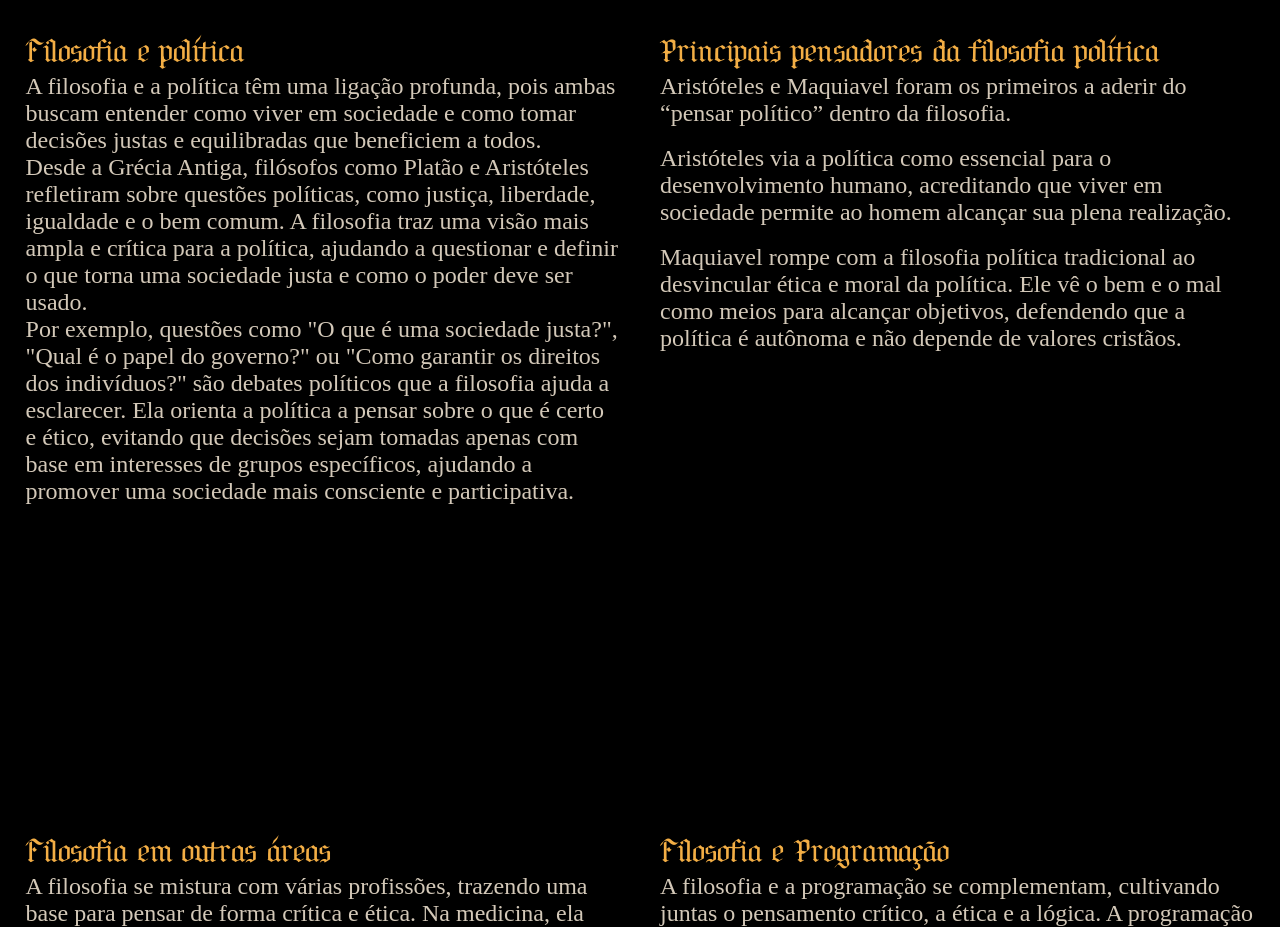
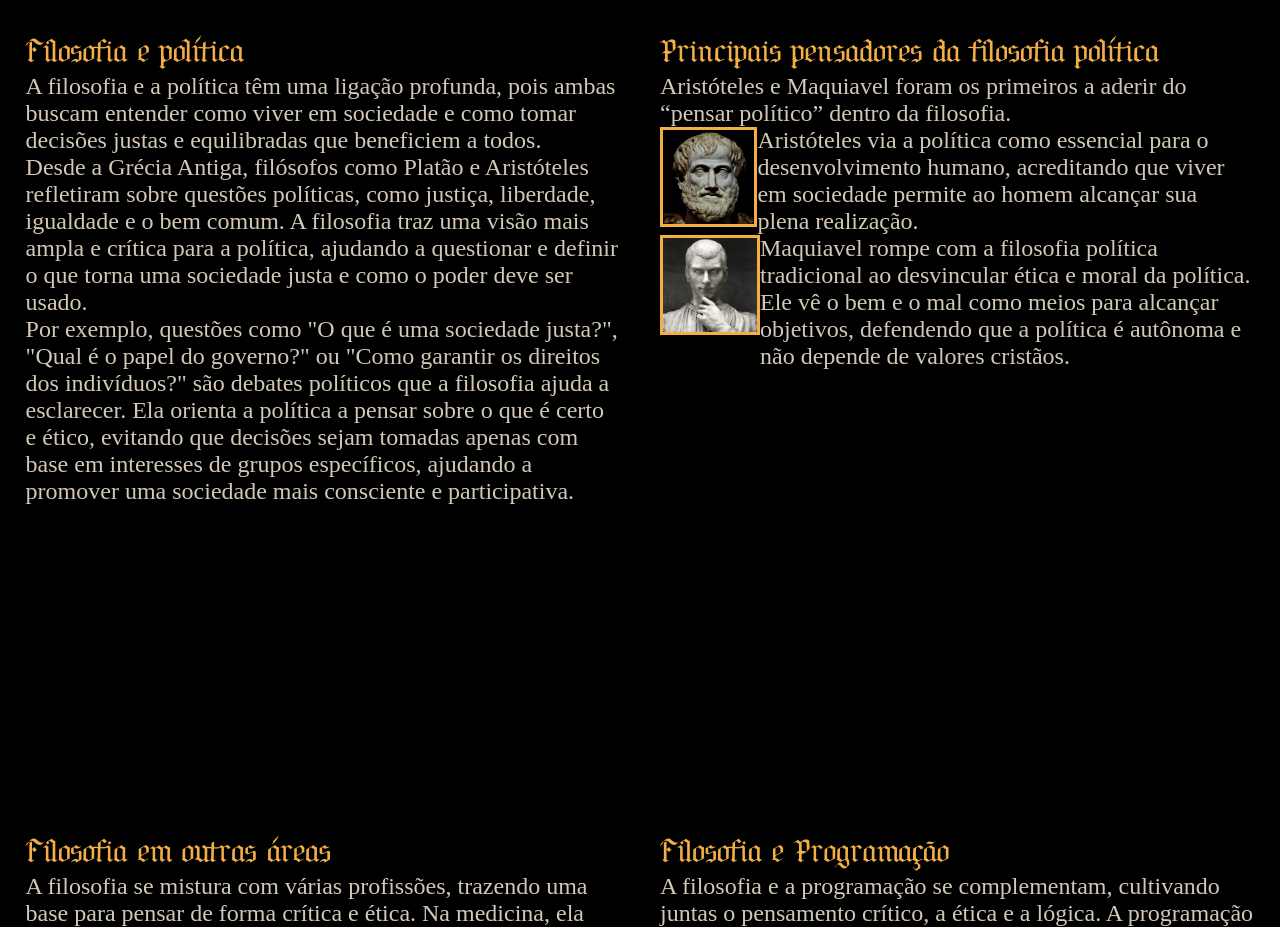
Before and after one commit to moh4b-z/Filosofia, a plain HTML site: page index.html in a window 1280 px wide. Shown: the part 2400-3327 px from the top of the page. Drawn offline with Linux system fonts and the light colour scheme.

Commit message:
Alteração no html e css

```diff
--- a/index.html
+++ b/index.html
@@ -58,11 +58,11 @@
                 <h2>Principais pensadores da filosofia política</h2>
                 <p>Aristóteles e Maquiavel foram os primeiros a aderir do “pensar político” dentro da filosofia. </p>
                 <div>
-                    <img src="" alt="">
+                    <img src="./IMG/Aristóteles.png" alt="">
                     <p>Aristóteles via a política como essencial para o desenvolvimento humano, acreditando que viver em sociedade permite ao homem alcançar sua plena realização.</p>
                 </div>
                 <div>
-                    <img src="" alt="">
+                    <img src="./IMG/Maquiavel.png" alt="">
                     <p>Maquiavel rompe com a filosofia política tradicional ao desvincular ética e moral da política. Ele vê o bem e o mal como meios para alcançar objetivos, defendendo que a política é autônoma e não depende de valores cristãos.</p>
                 </div>
             </div>
--- a/style.css
+++ b/style.css
@@ -149,13 +149,13 @@ main section h2 {
     grid-template-columns: repeat(2, 1fr);
 }
 
-.politica .direita div{
+#politica .direita div{
     display: flex;
 }
-.politica .direita img{
+#politica .direita img{
     width: 100px;
     height: 100px;
-    border: 1px solid var(--color-secondary);
+    border: 3px solid var(--color-secondary);
 }
 
 .epistemologia .direita{
```
